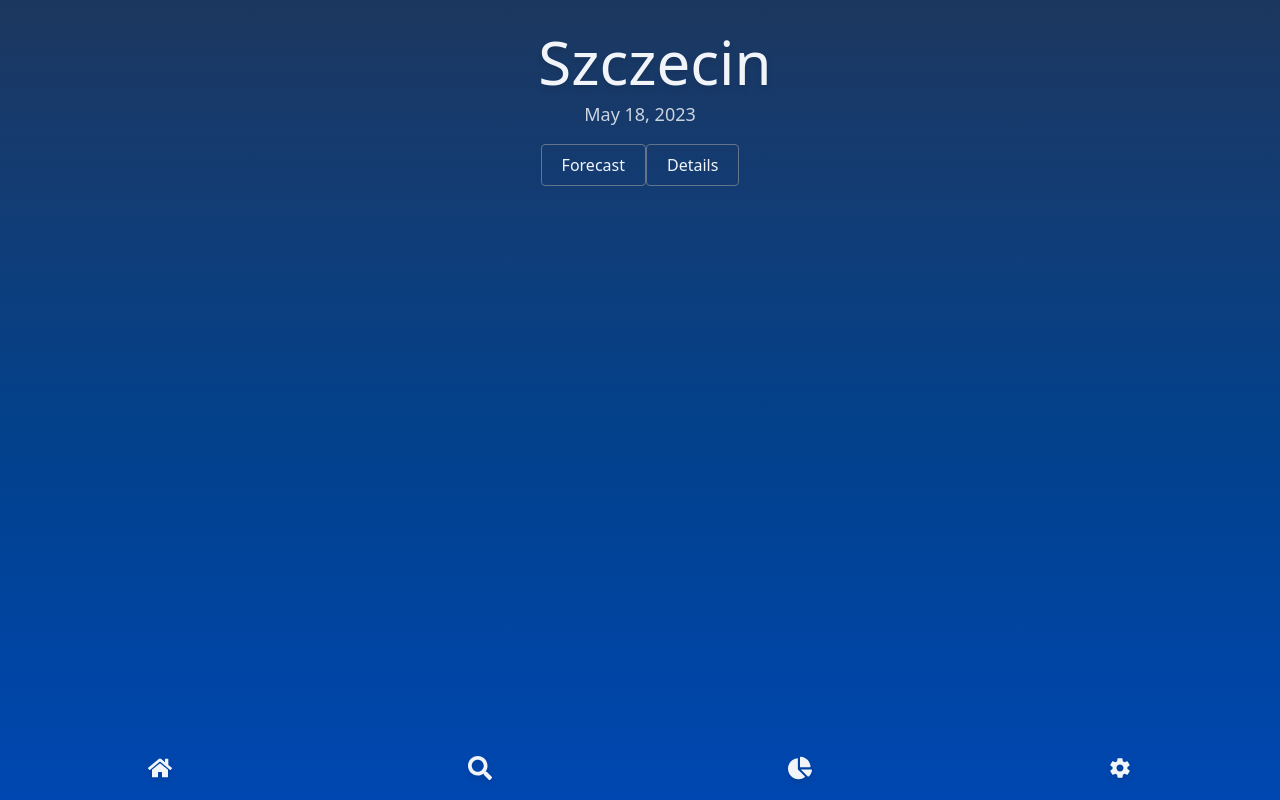
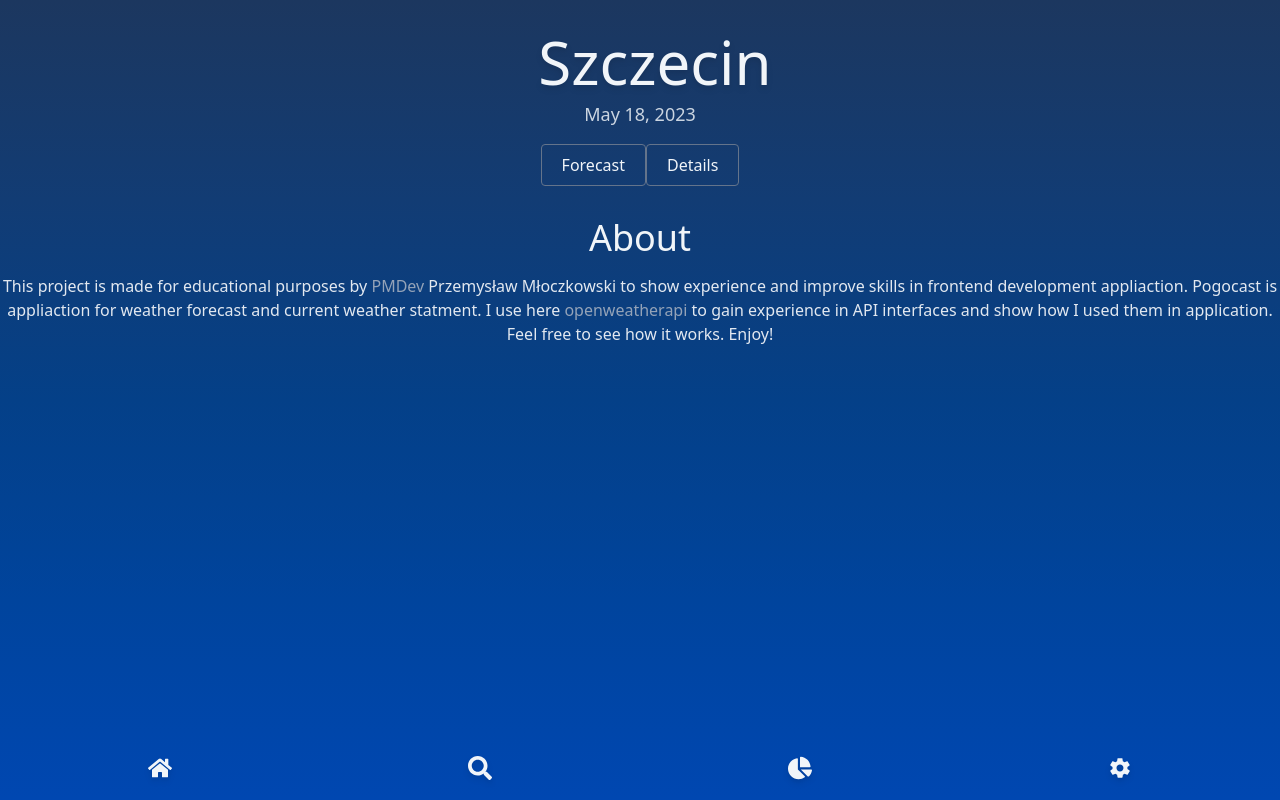
Before and after one commit to Malzagic/Pogocast, a React (Create React App) app: page /about in a window 1280 px wide. Built offline with nearby package versions, Linux system fonts and the light colour scheme; some icons are missing.

Commit message:
add few new pages and its almost done

```diff
--- a/src/App.jsx
+++ b/src/App.jsx
@@ -6,6 +6,9 @@ import ForecastReport from "./components/pages/ForecastReport";
 import Details from "./components/pages/Details";
 import Navigation from "./components/UI/Navigation";
 import SearchBar from "./components/pages/SearchBar";
+import Charts from "./components/pages/Charts";
+import Settings from "./components/pages/Settings";
+import About from "./components/pages/About";
 
 // Features for lazy loading for the end of projects
 // const Home = React.lazy(() => import("./pages/Home"));
@@ -18,10 +21,13 @@ const App = () => {
       <BrowserRouter>
         <Header cityName={cityName} />
         <Routes>
-          <Route path="/" element={<Home />}/>
-          <Route path="/forecast" element={<ForecastReport />}/>
-          <Route path="/details" element={<Details />}/>
-          <Route path="/search" element={<SearchBar/>}/>
+          <Route path="/" element={<Home />} />
+          <Route path="/forecast" element={<ForecastReport />} />
+          <Route path="/details" element={<Details />} />
+          <Route path="/search" element={<SearchBar />} />
+          <Route path="/charts" element={<Charts />} />
+          <Route path="/settings" element={<Settings />} />
+          <Route path="/about" element={<About />} />
         </Routes>
         <Navigation />
       </BrowserRouter>
--- /dev/null
+++ b/src/components/pages/About.jsx
@@ -0,0 +1,34 @@
+import React from "react";
+import { Link } from "react-router-dom";
+
+const About = () => {
+  return (
+    <main className="container mx-auto my-2 overflow-hidden pb-12">
+      <h1 className="text-slate-100 text-center text-4xl">About</h1>
+      <p className="text-slate-200 text-center text-md pt-4">
+        This project is made for educational purposes by{" "}
+        <Link
+          to={"https://www.pmdev.ovh/"}
+          target="_blank"
+          className="text-slate-400 hover:text-blue-300 transition-all"
+        >
+          PMDev
+        </Link>{" "}
+        Przemysław Młoczkowski to show experience and improve skills in frontend
+        development appliaction. Pogocast is appliaction for weather forecast
+        and current weather statment. I use here{" "}
+        <Link
+          to={"https://openweathermap.org/api"}
+          target="_blank"
+          className="text-slate-400 hover:text-blue-300 transition-all"
+        >
+          openweatherapi
+        </Link>{" "}
+        to gain experience in API interfaces and show how I used them in
+        application. Feel free to see how it works. Enjoy!
+      </p>
+    </main>
+  );
+};
+
+export default About;
--- /dev/null
+++ b/src/components/pages/Charts.jsx
@@ -0,0 +1,11 @@
+import React from 'react'
+
+const Charts = () => {
+  return (
+    <div>
+      <p className='text-slate-100'>There will be chartsjs in the future.</p>
+    </div>
+  )
+}
+
+export default Charts
--- a/src/components/pages/SearchBar.jsx
+++ b/src/components/pages/SearchBar.jsx
@@ -1,19 +1,38 @@
 import React from "react";
 import { FaSearch } from "react-icons/fa";
+import ForecastReport from "./ForecastReport";
 
 const SearchBar = () => {
+  const boolen = true;
   return (
+    <main className="container mx-auto my-2 overflow-hidden pb-12">
       <div className="flex justify-center items-center">
         <form>
           <div className="relative">
             <div className="text-sm text-slate-600 absolute inset-y-0 start-0 flex items-center ps-2 pointer-events-none">
               <FaSearch />
             </div>
-          <input type="text" className="block w-full text-md text-slate-600 py-2 px-4 ps-10 border-0 rounded outline-blue-300" placeholder="Search" required/>
-          <button type="submit" className="text-sm text-slate-100 absolute end-2.5 bottom-1.5 px-3 py-1 rounded-lg bg-blue-600">Search</button>
+            <input
+              type="text"
+              className="block w-full text-md text-slate-600 py-2 px-4 ps-10 border-0 rounded outline-blue-300"
+              placeholder="Search"
+              required
+            />
+            <button
+              type="submit"
+              className="text-sm text-slate-100 absolute end-2.5 bottom-1.5 px-3 py-1 rounded-lg bg-blue-600"
+            >
+              Search
+            </button>
           </div>
         </form>
       </div>
+      {boolen && (
+        <div className="flex flex-col pt-5">
+          <ForecastReport />
+        </div>
+      )}
+    </main>
   );
 };
 
--- /dev/null
+++ b/src/components/pages/Settings.jsx
@@ -0,0 +1,26 @@
+import React from "react";
+import { Link } from "react-router-dom";
+
+const Settings = () => {
+  const date = new Date().getFullYear();
+  return (
+    <>
+      <main className="container md:w-1/2 mx-auto my-2 overflow-hidden pb-12">
+        <div className="flex flex-col justify-center mx-5">
+          <Link
+            to={"/about"}
+            type="button"
+            className="text-slate-100 text-lg w-50 text-center bg-blue-700 px-10 py-2 rounded border border-slate-600 hover:border-0 transition-all"
+          >
+            About
+          </Link>
+        </div>
+      </main>
+      <footer className="footer flex justify-center">
+        <p className="text-slate-100 text-sm">Copyright &copy; PMDev {date}</p>
+      </footer>
+    </>
+  );
+};
+
+export default Settings;
```
Lines whose indentation alone changed are shown as unchanged.
